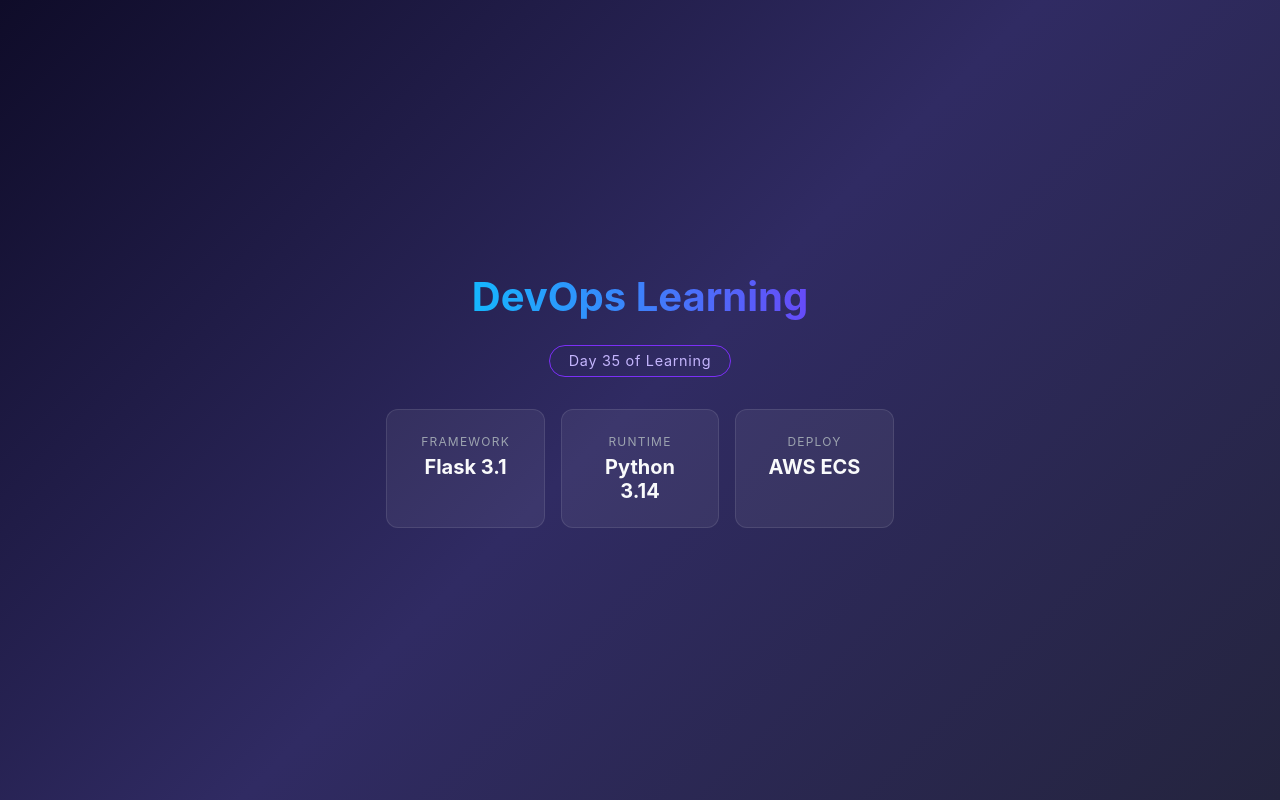
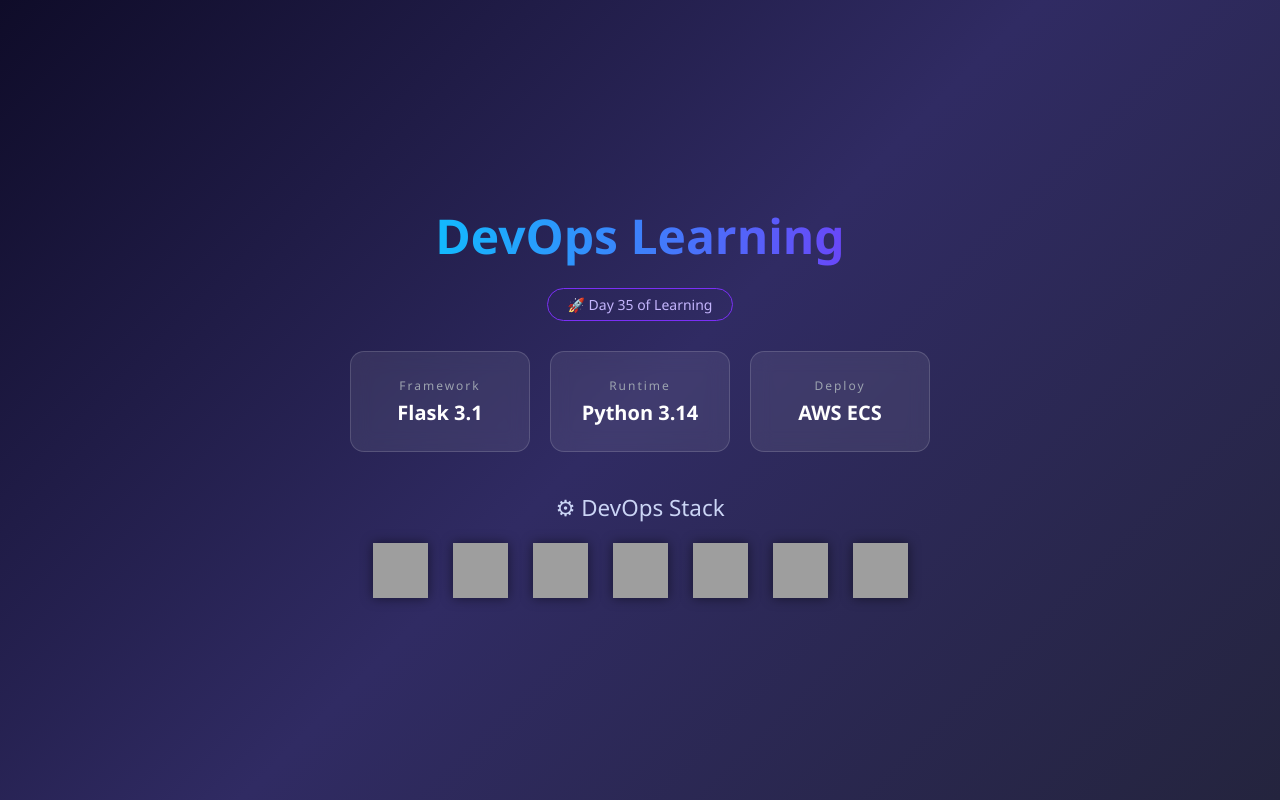
Before and after one commit to Shubhambs11/github-actions-zero-to-hero, a Flask app: page / in a window 1280 px wide. Run offline with Flask 3, Linux system fonts and the light colour scheme; grey boxes are pictures that could not be loaded.

Commit message:
replace entire templates/html code

```diff
--- a/templates/index.html
+++ b/templates/index.html
@@ -3,87 +3,166 @@
 <head>
 <meta charset="UTF-8">
 <meta name="viewport" content="width=device-width, initial-scale=1.0">
-    <title>DevOps hero</title>
+<title>DevOps Hero</title>
+
 <style>
-        * { margin: 0; padding: 0; box-sizing: border-box; }
-        body {
-            min-height: 100vh;
-            display: flex;
-            align-items: center;
-            justify-content: center;
-            background: linear-gradient(135deg, #0f0c29, #302b63, #24243e);
-            font-family: -apple-system, BlinkMacSystemFont, "Segoe UI", Roboto, Helvetica, Arial, sans-serif;
-            color: #e0e0e0;
+*{
+margin:0;
+padding:0;
+box-sizing:border-box;
 }
-        .container {
-            text-align: center;
-            padding: 2rem;
-            max-width: 640px;
+
+body{
+min-height:100vh;
+display:flex;
+align-items:center;
+justify-content:center;
+background:linear-gradient(135deg,#0f0c29,#302b63,#24243e);
+font-family:Segoe UI,Roboto,Arial;
+color:#fff;
 }
-        h1 {
-            font-size: 2.5rem;
-            margin-bottom: 0.5rem;
-            background: linear-gradient(90deg, #00d2ff, #7b2ff7);
-            -webkit-background-clip: text;
-            -webkit-text-fill-color: transparent;
+
+.container{
+text-align:center;
+max-width:900px;
+padding:40px;
 }
-        .badge {
-            display: inline-block;
-            margin: 1rem 0 2rem;
-            padding: 0.4rem 1.2rem;
-            border: 1px solid #7b2ff7;
-            border-radius: 999px;
-            font-size: 0.9rem;
-            color: #c4b5fd;
-            letter-spacing: 0.05em;
+
+h1{
+font-size:3rem;
+margin-bottom:10px;
+background:linear-gradient(90deg,#00d2ff,#7b2ff7);
+-webkit-background-clip:text;
+-webkit-text-fill-color:transparent;
 }
-        .cards {
-            display: flex;
-            gap: 1rem;
-            justify-content: center;
-            flex-wrap: wrap;
+
+.badge{
+display:inline-block;
+margin:10px 0 30px;
+padding:6px 20px;
+border:1px solid #7b2ff7;
+border-radius:30px;
+font-size:14px;
+color:#c4b5fd;
 }
-        .card {
-            background: rgba(255, 255, 255, 0.06);
-            border: 1px solid rgba(255, 255, 255, 0.1);
-            border-radius: 12px;
-            padding: 1.5rem 1.8rem;
-            min-width: 150px;
-            flex: 1;
+
+.cards{
+display:flex;
+gap:20px;
+justify-content:center;
+flex-wrap:wrap;
+margin-bottom:40px;
 }
-        .card span {
-            display: block;
-            font-size: 0.75rem;
-            text-transform: uppercase;
-            letter-spacing: 0.1em;
-            color: #9ca3af;
-            margin-bottom: 0.4rem;
+
+.card{
+background:rgba(255,255,255,0.08);
+border:1px solid rgba(255,255,255,0.15);
+border-radius:14px;
+padding:25px;
+min-width:180px;
+transition:0.3s;
+backdrop-filter:blur(10px);
 }
-        .card strong {
-            font-size: 1.25rem;
-            color: #f9fafb;
+
+.card:hover{
+transform:translateY(-8px) scale(1.03);
+box-shadow:0 10px 30px rgba(0,0,0,0.4);
 }
+
+.card span{
+font-size:12px;
+letter-spacing:2px;
+color:#9ca3af;
+display:block;
+margin-bottom:5px;
+}
+
+.card strong{
+font-size:20px;
+}
+
+.tech-section{
+margin-top:20px;
+}
+
+.tech-title{
+font-size:1.4rem;
+margin-bottom:20px;
+color:#cbd5f5;
+}
+
+.logos{
+display:flex;
+flex-wrap:wrap;
+justify-content:center;
+gap:25px;
+}
+
+.logos img{
+width:55px;
+height:55px;
+transition:0.3s;
+filter:drop-shadow(0px 0px 6px rgba(0,0,0,0.5));
+}
+
+.logos img:hover{
+transform:scale(1.2);
+}
+
 </style>
 </head>
+
 <body>
+
 <div class="container">
+
 <h1>DevOps Learning</h1>
-        <div class="badge">Day 35 of Learning</div>
+<div class="badge">🚀 Day 35 of Learning</div>
+
 <div class="cards">
+
 <div class="card">
 <span>Framework</span>
 <strong>Flask 3.1</strong>
 </div>
+
 <div class="card">
 <span>Runtime</span>
 <strong>Python 3.14</strong>
 </div>
+
 <div class="card">
 <span>Deploy</span>
 <strong>AWS ECS</strong>
 </div>
+
 </div>
+
+<div class="tech-section">
+
+<div class="tech-title">⚙ DevOps Stack</div>
+
+<div class="logos">
+
+<img src="https://cdn.jsdelivr.net/gh/devicons/devicon/icons/linux/linux-original.svg">
+
+<img src="https://cdn.jsdelivr.net/gh/devicons/devicon/icons/docker/docker-original.svg">
+
+<img src="https://cdn.jsdelivr.net/gh/devicons/devicon/icons/kubernetes/kubernetes-plain.svg">
+
+<img src="https://cdn.jsdelivr.net/gh/devicons/devicon/icons/terraform/terraform-original.svg">
+
+<img src="https://cdn.jsdelivr.net/gh/devicons/devicon/icons/ansible/ansible-original.svg">
+
+<img src="https://cdn.jsdelivr.net/gh/devicons/devicon/icons/github/github-original.svg">
+
+<img src="https://cdn.jsdelivr.net/gh/devicons/devicon/icons/githubactions/githubactions-original.svg">
+
 </div>
+
+</div>
+
+</div>
+
 </body>
-
 </html>
```
Lines whose indentation alone changed are shown as unchanged.
